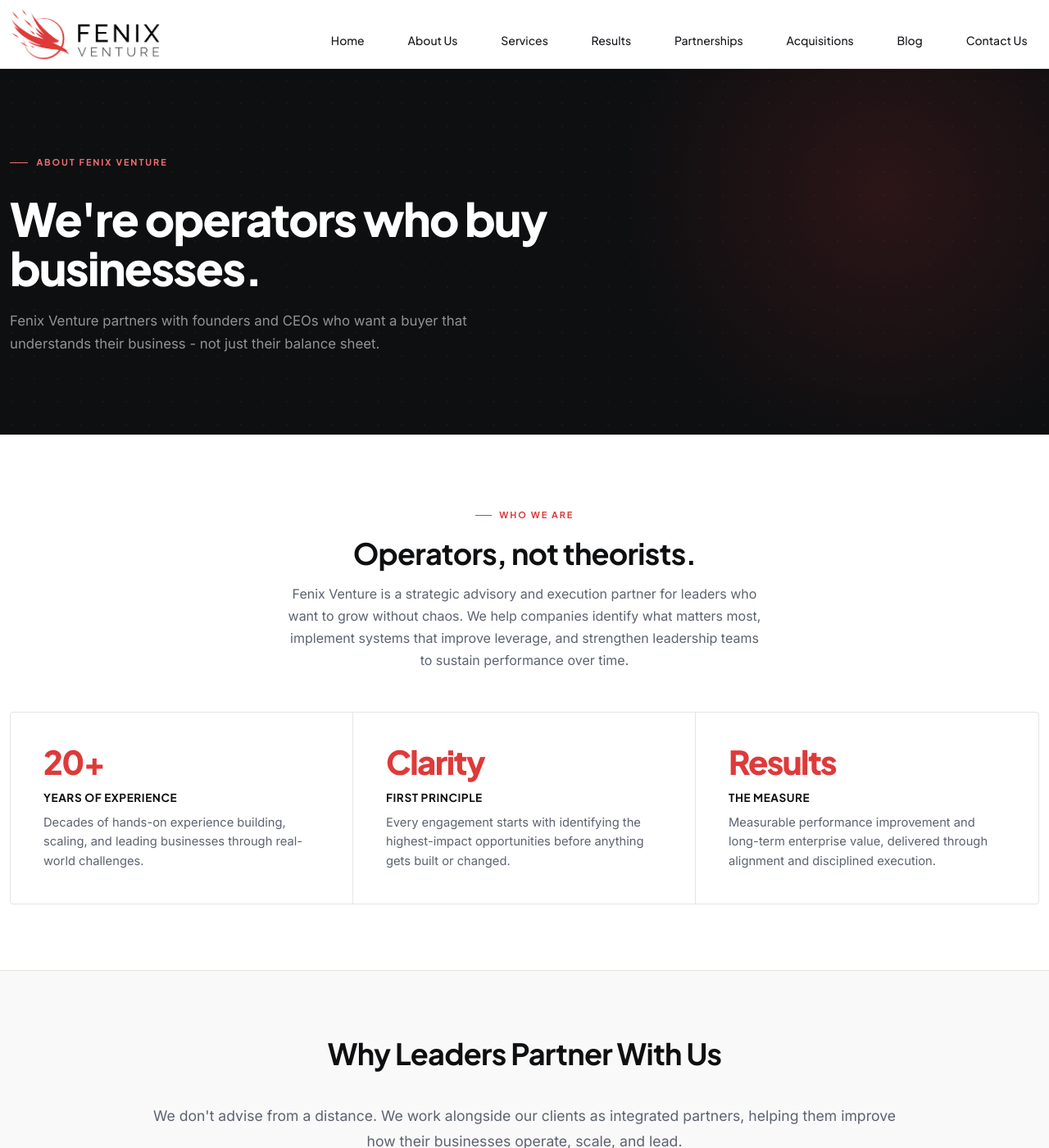
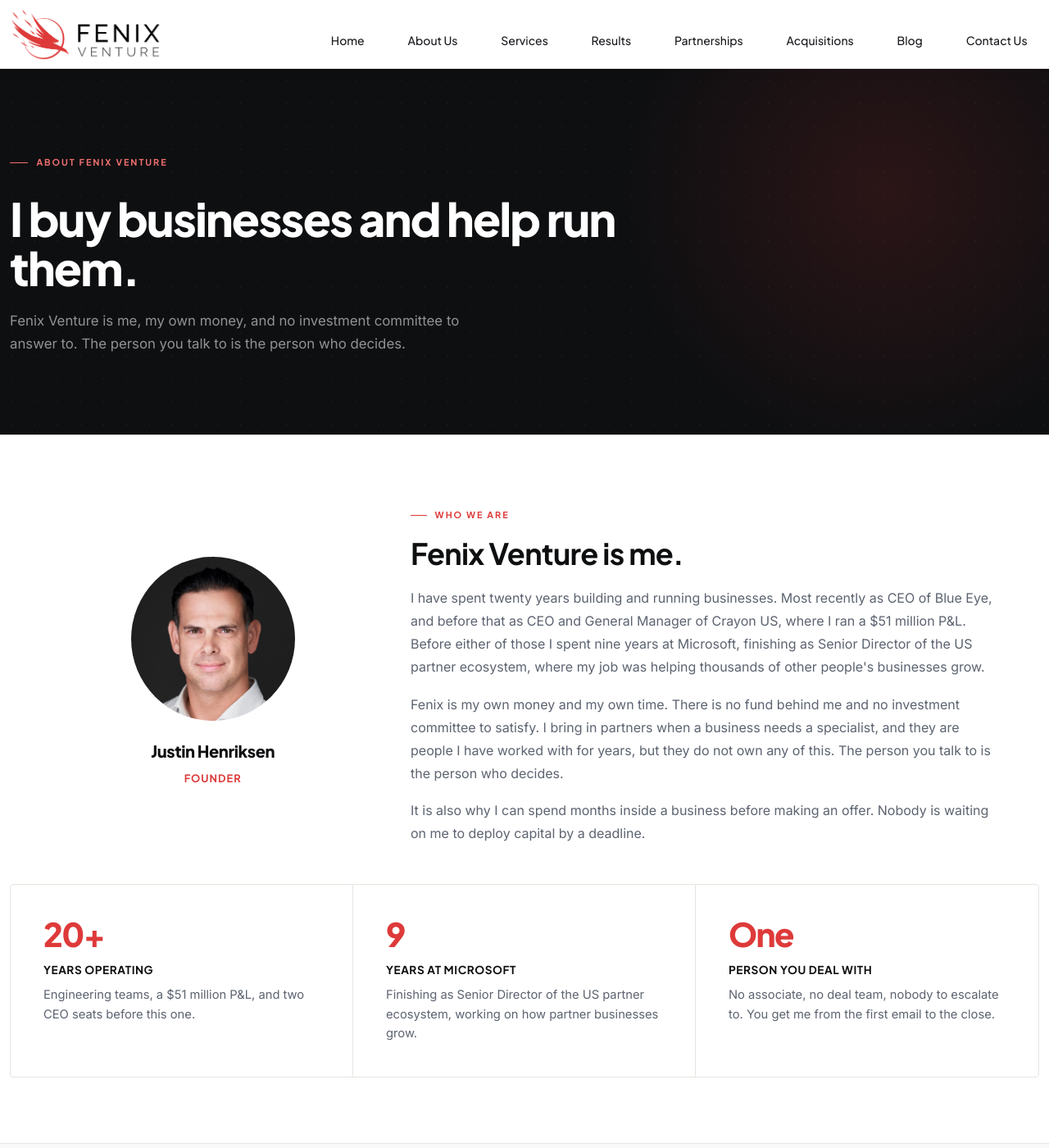
Before and after one commit to fenix-venture/fenix-venture-com, a Jekyll site: the page about.html, which Jekyll copies as it is, in a window 1280 px wide and 1400 px high. Shown: the whole window at 82% size. Built offline with Jekyll 4.4.1, drawn with Linux system fonts in a browser that asks for light colours.

Commit message:
Put a named human on the site and fix the credibility claims
An owner deciding whether to sell the thing they built googles whoever
wrote to them, and they are answering one question: is this person real.
The site had no humans on it at all, so the About page now leads with
Justin, a headshot already in the repo, and a checkable history: Blue
Eye, a $51M P&L at Crayon US, nine years at Microsoft ending as Senior
Director of the US partner ecosystem.

The three abstract tiles (20+ / Clarity / Results) became three real
ones, including "One person you deal with", which is the actual
difference between this and a fund.

Removed the testimonial. It was attributed to "CEO · Portfolio Company"
and its origin could not be confirmed, and unverifiable praise on a site
asking people to sell their business does negative work. Left a comment
saying to restore it only with a real name and permission.

Replaced "100% of clients see measurable improvement" with dozens of
businesses advised, most of which we never acquired. That is true, and
it proves "you win either way" better than a number nobody believes.

The acquisitions page said "majority or full ownership structures",
which ruled out the minority deals Justin genuinely does. It now names
all three structures plainly, plus what actually has to be true:
profitable, and wanting to be bigger.

Removed the GetLatest references per Justin.

Co-Authored-By: Claude Opus 5 (1M context) <noreply@anthropic.com>

```diff
--- a/about.html
+++ b/about.html
@@ -135,8 +135,8 @@
             <div class="container">
                 <div class="page-hero-inner">
                     <span class="page-hero-eyebrow">ABOUT FENIX VENTURE</span>
-                    <h1>We're operators who buy businesses.</h1>
-                    <p class="page-hero-sub">Fenix Venture partners with founders and CEOs who want a buyer that understands their business - not just their balance sheet.</p>
+                    <h1>I buy businesses and help run them.</h1>
+                    <p class="page-hero-sub">Fenix Venture is me, my own money, and no investment committee to answer to. The person you talk to is the person who decides.</p>
                 </div>
             </div>
         </section>
@@ -144,31 +144,41 @@
         <!-- WHO WE ARE SECTION -->
         <section style="padding: 5rem 0; background: #ffffff; border-bottom: 1px solid #e8e5e0;">
             <div class="container">
-                <div class="row justify-content-center mb-5">
-                    <div class="col-lg-8 text-center">
+                <!-- A named human with a face and a checkable history. Somebody deciding
+                     whether to sell the thing they built is going to Google whoever wrote
+                     to them, and they are answering one question: is this person real. -->
+                <div class="row justify-content-center align-items-center g-5 mb-5">
+                    <div class="col-lg-4 text-center">
+                        <img src="/images/author-avatar-jh.png" alt="Justin Henriksen" style="width: 200px; height: 200px; border-radius: 50%; object-fit: cover;">
+                        <div style="font-family: 'Plus Jakarta Sans', sans-serif; font-size: 1.25rem; font-weight: 800; letter-spacing: -0.02em; color: #0e0f11; margin-top: 1.25rem;">Justin Henriksen</div>
+                        <div style="font-family: 'Plus Jakarta Sans', sans-serif; font-size: 0.8rem; font-weight: 700; letter-spacing: 0.08em; text-transform: uppercase; color: #DE3A3A; margin-top: 0.35rem;">Founder</div>
+                    </div>
+                    <div class="col-lg-7">
                         <span style="display: inline-flex; align-items: center; gap: 0.6rem; font-family: 'Plus Jakarta Sans', sans-serif; font-size: 0.68rem; font-weight: 700; letter-spacing: 0.18em; text-transform: uppercase; color: #DE3A3A; margin-bottom: 1rem;">
                             <span style="display: block; width: 20px; height: 1px; background: #DE3A3A;"></span>
                             WHO WE ARE
                         </span>
-                        <h2 style="font-family: 'Plus Jakarta Sans', sans-serif; font-size: 2.2rem; font-weight: 800; letter-spacing: -0.03em; color: #0e0f11; margin-bottom: 1rem;">Operators, not theorists.</h2>
-                        <p style="color: #5c6370; font-size: 1rem; line-height: 1.7; max-width: 580px; margin: 0 auto;">Fenix Venture is a strategic advisory and execution partner for leaders who want to grow without chaos. We help companies identify what matters most, implement systems that improve leverage, and strengthen leadership teams to sustain performance over time.</p>
+                        <h2 style="font-family: 'Plus Jakarta Sans', sans-serif; font-size: 2.2rem; font-weight: 800; letter-spacing: -0.03em; color: #0e0f11; margin-bottom: 1.25rem;">Fenix Venture is me.</h2>
+                        <p style="color: #5c6370; font-size: 1rem; line-height: 1.75; margin-bottom: 1.1rem;">I have spent twenty years building and running businesses. Most recently as CEO of Blue Eye, and before that as CEO and General Manager of Crayon US, where I ran a $51 million P&amp;L. Before either of those I spent nine years at Microsoft, finishing as Senior Director of the US partner ecosystem, where my job was helping thousands of other people's businesses grow.</p>
+                        <p style="color: #5c6370; font-size: 1rem; line-height: 1.75; margin-bottom: 1.1rem;">Fenix is my own money and my own time. There is no fund behind me and no investment committee to satisfy. I bring in partners when a business needs a specialist, and they are people I have worked with for years, but they do not own any of this. The person you talk to is the person who decides.</p>
+                        <p style="color: #5c6370; font-size: 1rem; line-height: 1.75; margin: 0;">It is also why I can spend months inside a business before making an offer. Nobody is waiting on me to deploy capital by a deadline.</p>
                     </div>
                 </div>
                 <div class="row g-0" style="border: 1px solid #e8e5e0; border-radius: 4px; overflow: hidden;">
                     <div class="col-lg-4" style="padding: 2.5rem; border-right: 1px solid #e8e5e0;">
                         <div style="font-family: 'Plus Jakarta Sans', sans-serif; font-size: 2.5rem; font-weight: 800; color: #DE3A3A; letter-spacing: -0.04em; line-height: 1; margin-bottom: 0.75rem;">20+</div>
-                        <div style="font-family: 'Plus Jakarta Sans', sans-serif; font-size: 0.85rem; font-weight: 700; color: #0e0f11; letter-spacing: 0.04em; text-transform: uppercase; margin-bottom: 0.5rem;">Years of Experience</div>
-                        <p style="color: #5c6370; font-size: 0.92rem; line-height: 1.6; margin: 0;">Decades of hands-on experience building, scaling, and leading businesses through real-world challenges.</p>
+                        <div style="font-family: 'Plus Jakarta Sans', sans-serif; font-size: 0.85rem; font-weight: 700; color: #0e0f11; letter-spacing: 0.04em; text-transform: uppercase; margin-bottom: 0.5rem;">Years Operating</div>
+                        <p style="color: #5c6370; font-size: 0.92rem; line-height: 1.6; margin: 0;">Engineering teams, a $51 million P&amp;L, and two CEO seats before this one.</p>
                     </div>
                     <div class="col-lg-4" style="padding: 2.5rem; border-right: 1px solid #e8e5e0;">
-                        <div style="font-family: 'Plus Jakarta Sans', sans-serif; font-size: 2.5rem; font-weight: 800; color: #DE3A3A; letter-spacing: -0.04em; line-height: 1; margin-bottom: 0.75rem;">Clarity</div>
-                        <div style="font-family: 'Plus Jakarta Sans', sans-serif; font-size: 0.85rem; font-weight: 700; color: #0e0f11; letter-spacing: 0.04em; text-transform: uppercase; margin-bottom: 0.5rem;">First Principle</div>
-                        <p style="color: #5c6370; font-size: 0.92rem; line-height: 1.6; margin: 0;">Every engagement starts with identifying the highest-impact opportunities before anything gets built or changed.</p>
+                        <div style="font-family: 'Plus Jakarta Sans', sans-serif; font-size: 2.5rem; font-weight: 800; color: #DE3A3A; letter-spacing: -0.04em; line-height: 1; margin-bottom: 0.75rem;">9</div>
+                        <div style="font-family: 'Plus Jakarta Sans', sans-serif; font-size: 0.85rem; font-weight: 700; color: #0e0f11; letter-spacing: 0.04em; text-transform: uppercase; margin-bottom: 0.5rem;">Years At Microsoft</div>
+                        <p style="color: #5c6370; font-size: 0.92rem; line-height: 1.6; margin: 0;">Finishing as Senior Director of the US partner ecosystem, working on how partner businesses grow.</p>
                     </div>
                     <div class="col-lg-4" style="padding: 2.5rem;">
-                        <div style="font-family: 'Plus Jakarta Sans', sans-serif; font-size: 2.5rem; font-weight: 800; color: #DE3A3A; letter-spacing: -0.04em; line-height: 1; margin-bottom: 0.75rem;">Results</div>
-                        <div style="font-family: 'Plus Jakarta Sans', sans-serif; font-size: 0.85rem; font-weight: 700; color: #0e0f11; letter-spacing: 0.04em; text-transform: uppercase; margin-bottom: 0.5rem;">The Measure</div>
-                        <p style="color: #5c6370; font-size: 0.92rem; line-height: 1.6; margin: 0;">Measurable performance improvement and long-term enterprise value, delivered through alignment and disciplined execution.</p>
+                        <div style="font-family: 'Plus Jakarta Sans', sans-serif; font-size: 2.5rem; font-weight: 800; color: #DE3A3A; letter-spacing: -0.04em; line-height: 1; margin-bottom: 0.75rem;">One</div>
+                        <div style="font-family: 'Plus Jakarta Sans', sans-serif; font-size: 0.85rem; font-weight: 700; color: #0e0f11; letter-spacing: 0.04em; text-transform: uppercase; margin-bottom: 0.5rem;">Person You Deal With</div>
+                        <p style="color: #5c6370; font-size: 0.92rem; line-height: 1.6; margin: 0;">No associate, no deal team, nobody to escalate to. You get me from the first email to the close.</p>
                     </div>
                 </div>
             </div>
--- a/brand.html
+++ b/brand.html
@@ -509,7 +509,7 @@
                 <span class="msg-num">04</span>
                 <div class="msg-content">
                     <strong>We bring the whole toolkit.</strong>
-                    <span>Strategy, execution, fractional leadership, AI and automation (via GetLatest.ai) - we're not just financial buyers. We're operators who can actually fix things.</span>
+                    <span>Strategy, execution, fractional leadership, AI and automation. We are operators who can actually fix things, which is a different job from writing a check.</span>
                 </div>
             </li>
         </ul>
```
Also changed, not shown: acquisitions.html (+22 -5 lines), index.html (+8 -19 lines).
